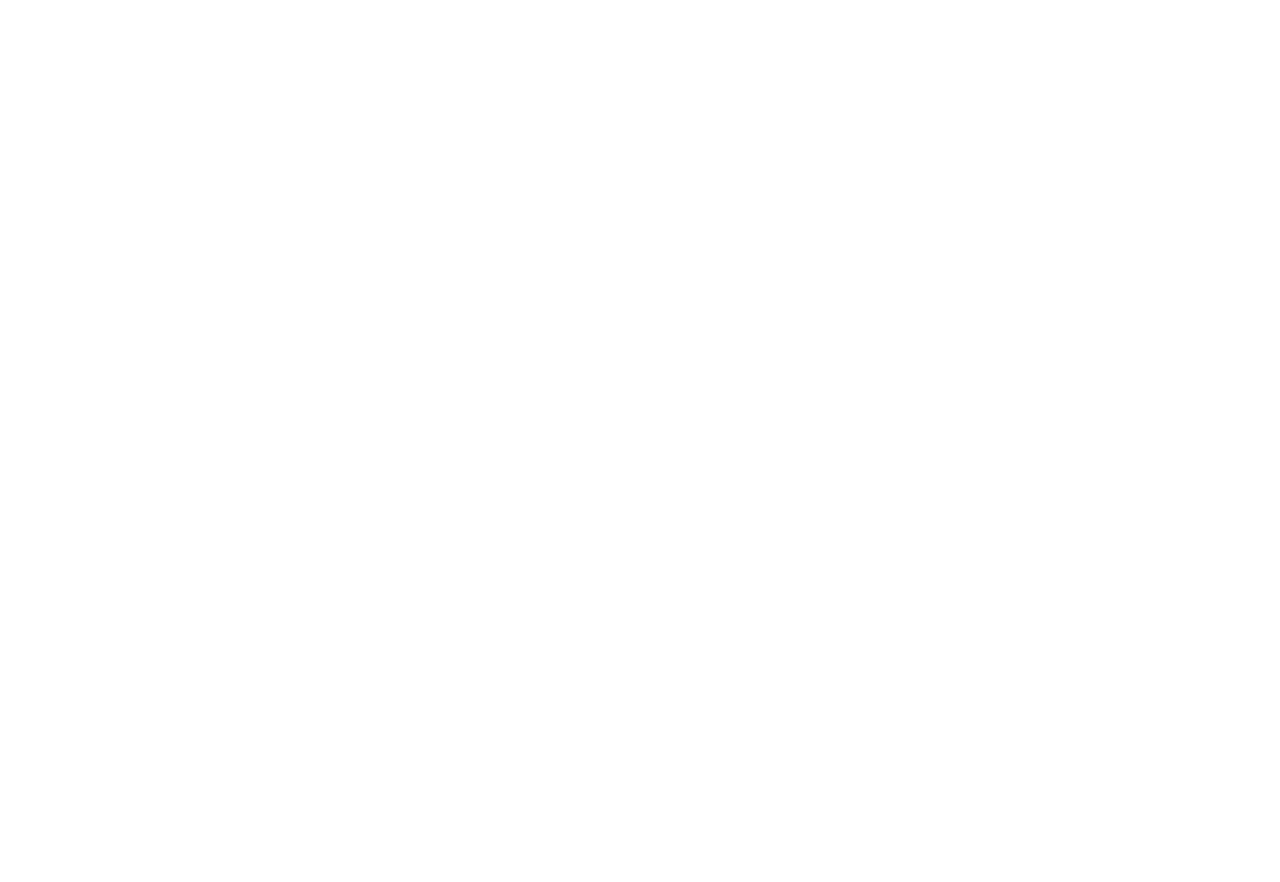
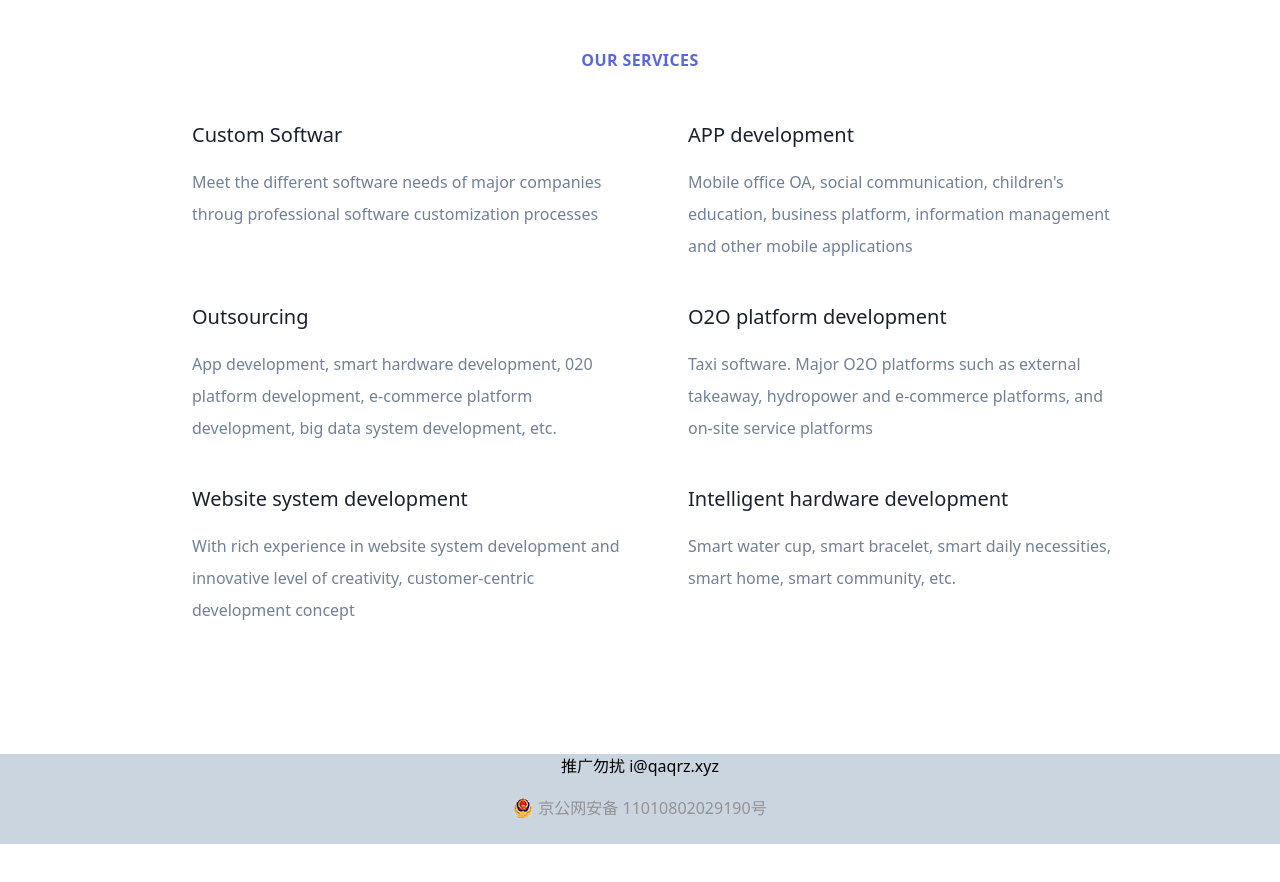
Before and after one commit to ChelesteWang/offical-website, a Nuxt app: page / in a window 1280 px wide. Shown: the part 740-1622 px from the top of the page. After the commit the page ends 1584 px from the top, so only its background shows below. Built offline with nearby package versions, Linux system fonts and the light colour scheme.

Commit message:
create Footer componment

```diff
--- /dev/null
+++ b/components/Footer.vue
@@ -0,0 +1,50 @@
+<template>
+  <div class="bg-gray-400" style="text-align: center">
+    <nav>
+      <!-- <ul style="margin:0 auto">
+        <li><a href="index.html" style="float: left;margin-right:40px;">网站首页</a></li>
+        <li><a href="about.html" style="float: left;margin-right:40px">关于我们</a></li>
+        <li><a href="service.html" style="float: left;margin-right:40px">服务案例</a></li>
+        <li><a href="contact.html" style="float: left;margin-right:40px;">联系我们</a></li>
+        <br style="clear:both">
+      </ul> -->
+    </nav>
+    <p><span class=""></span>推广勿扰 <span class=""></span>i@qaqrz.xyz</p>
+    <div style="width: 300px; margin: 0 auto; padding: 20px 0">
+      <a
+        target="_blank"
+        href="http://www.beian.gov.cn/portal/registerSystemInfo?recordcode=11010802029190"
+        style="
+          display: inline-block;
+          text-decoration: none;
+          height: 20px;
+          line-height: 20px;
+        "
+      >
+        <img src="../assets/images/备案图标.png" style="float: left" />
+        <p
+          style="
+            float: left;
+            height: 20px;
+            line-height: 20px;
+            margin: 0px 0px 0px 5px;
+            color: #939393;
+          "
+        >
+          京公网安备 11010802029190号
+        </p></a
+      >
+    </div>
+    <p></p>
+  </div>
+</template>
+
+<script>
+export default {};
+</script>
+
+<style>
+a {
+  text-align: center;
+}
+</style>
--- a/pages/index.vue
+++ b/pages/index.vue
@@ -2,18 +2,26 @@
   <div>
     <Header></Header>
     <Banner></Banner>
-    <div style="height:1000px"></div>
+    <div class="w-full" style="height: 80px"></div>
+    <div id="s1">
+      <GridCard></GridCard>
+      <div class="w-full" style="height: 80px"></div>
+    </div>
+    <Footer></Footer>
   </div>
 </template>
 
 <script>
-import Header from "../components/Header.vue"
-import Banner from "../components/Banner"
+import Header from "../components/Header";
+import Banner from "../components/Banner";
+import GridCard from "../components/GridCard";
+import Footer from "../components/Footer"
 export default {
   name: "Index",
   components: {
     Header,
-    Banner
+    Banner,
+    GridCard,
   },
 };
 </script>
```
Also changed, not shown: assets/images/备案图标.png (added).
